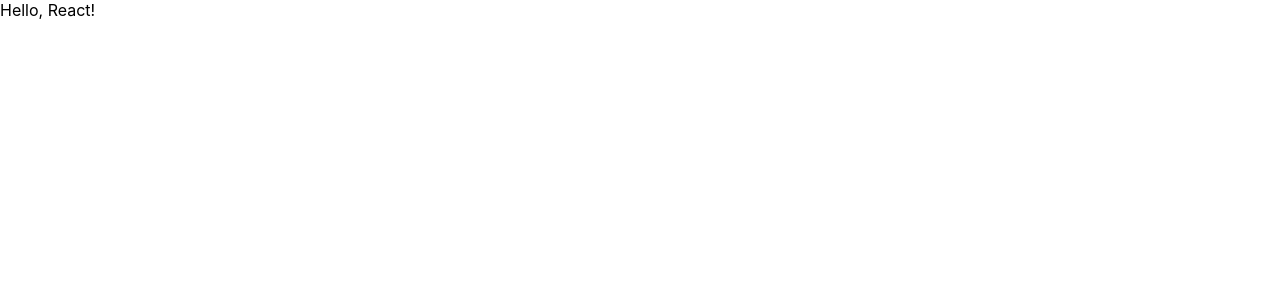
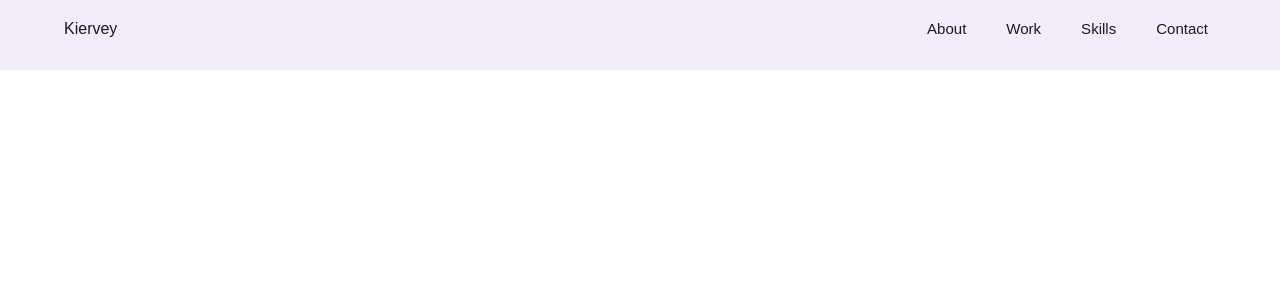
Before and after one commit to kiervz/kiervz.github.io, a React (Create React App) app: page / in a window 1280 px wide. Shown: the top 300 px of the page. Built offline with nearby package versions, Linux system fonts and the light colour scheme; the HTML template or start-up script is replaced by a standard one.

Commit message:
add navigation bar

```diff
--- a/package.json
+++ b/package.json
@@ -8,6 +8,7 @@
     "@testing-library/user-event": "^13.5.0",
     "react": "^18.2.0",
     "react-dom": "^18.2.0",
+    "react-router-dom": "^6.3.0",
     "react-scripts": "5.0.1",
     "web-vitals": "^2.1.4"
   },
--- a/src/App.js
+++ b/src/App.js
@@ -1,9 +1,10 @@
 import React from "react";
+import Navbar from "./layouts/Navbar";
 
 const App = () => {
     return (
-        <div>
-            Hello, React!
+        <div id="layout">
+            <Navbar />
         </div>
     );
 }
--- /dev/null
+++ b/src/hooks/useWindowDimensions.js
@@ -0,0 +1,28 @@
+import React, { useState, useEffect } from 'react';
+
+const getWindowDimensions = () => {
+    const { innerWidth, innerHeight } = window;
+
+    return {
+        width: innerWidth,
+        height: innerHeight
+    };
+}
+
+const useWindowDimensions = () => {
+    const [windowDimensions, setWindowDimensions] = useState(getWindowDimensions());
+
+    useEffect(() => {
+        const handleResize = () => {
+            setWindowDimensions(getWindowDimensions());
+        }
+
+        window.addEventListener('resize', handleResize);
+
+        return () => window.removeEventListener('resize', handleResize);
+    }, []);
+
+    return windowDimensions;
+}
+
+export default useWindowDimensions
--- a/src/index.css
+++ b/src/index.css
@@ -1,13 +1,36 @@
-body {
+* {
+  font-family: 'Poppins', sans-serif;
   margin: 0;
-  font-family: -apple-system, BlinkMacSystemFont, 'Segoe UI', 'Roboto', 'Oxygen',
-    'Ubuntu', 'Cantarell', 'Fira Sans', 'Droid Sans', 'Helvetica Neue',
-    sans-serif;
-  -webkit-font-smoothing: antialiased;
-  -moz-osx-font-smoothing: grayscale;
+  padding: 0;
+  box-sizing: border-box;
+  scroll-behavior: smooth;
+  scroll-padding-top: 2em;
 }
 
-code {
-  font-family: source-code-pro, Menlo, Monaco, Consolas, 'Courier New',
-    monospace;
+*, ::before, ::after {
+  box-sizing: inherit;
 }
+
+:root {
+  --violet-color: #612BFE;
+  --primary-color: #1A1721;
+  --secondary-color: #6B647F;
+  --bg-color: #F2ECFD;
+  --bg-secondary-color: #EAE0FF;
+  --transition: all 0.25s cubic-bezier(0.645,0.045,0.355,1);
+  --navy-shadow: rgba(240, 237, 253,0.7);
+}
+
+a {
+    text-decoration: none;
+    color: var(--primary-color);
+}
+
+a li {
+  list-style:none;
+  background-color: white;
+}
+
+li {
+    list-style:none;
+}
--- /dev/null
+++ b/src/layouts/Navbar.css
@@ -0,0 +1,131 @@
+
+.main-header {
+    position: fixed;
+    width: 100%;
+    top: 0;
+    left: 0;
+    z-index: 5;
+    backdrop-filter: blur(5px);
+    transition: var(--transition);
+    height: 4.375em;
+    transform: translateY(0px);
+    background-color: var(--bg-color);
+}
+
+.main-header .nav {
+    display: flex;
+    align-items: center;
+    justify-content: space-between;
+    padding: 20px 0;
+    position: relative;
+}
+
+.container {
+    margin: auto;
+    width: min(90%, 4000px);
+}
+
+.navbar {
+    display: flex;
+    align-items: center;
+    -moz-column-gap: 1.5em;
+         column-gap: 1.5em;
+}
+
+.navbar .nav-link {
+    position: relative;
+    font-size: 0.94rem;
+    padding: 4px 8px;
+    color: var(--primary-color);
+}
+
+.navbar .nav-link::after {
+    margin-left: 8px;
+    background-color: var(--violet-color);
+    position: absolute;
+    content: "";
+    width: 0;
+    height: 3px;
+    top: 30px;
+    left: 0;
+    transition: 0.3s;
+}
+
+.navbar .nav-link:hover::after {
+    width: 50%;
+}
+
+.navbar .nav-link.active-link::after {
+    margin-left: 8px;
+    background-color: var(--violet-color);
+    position: absolute;
+    content: "";
+    width: 50%;
+    height: 3px;
+    top: 30px;
+    left: 0;
+    transition: 0.3s;
+}
+
+.menu-icon {
+    display: none;
+    flex-direction: column;
+    align-items: center;
+    justify-content: center;
+    row-gap: 5px;
+    cursor: pointer;
+    z-index: 100;
+    transition: 0.3s;
+}
+
+.menu-icon div {
+    display: block;
+    background-color: var(--primary-color);
+    height: 2px;
+    width: 24px;
+    transition: 0.3s;
+}
+
+.move .line1 {
+    transform: rotate(-45deg) translate(-5px, 5px);
+}
+
+.move .line2 {
+    opacity: 0;
+}
+
+.move .line3 {
+    transform: rotate(45deg) translate(-5px, -5px);
+}
+
+@media (max-width:768px) {
+    .menu-icon {
+        display: flex;
+    }
+
+    .navbar {
+        top: 0;
+        right: -100%;
+        width: min(75vw, 400px);
+        height: 100vh;
+        background-color: var(--bg-secondary-color);
+        display: flex;
+        flex-direction: column;
+        align-items: center;
+        position: fixed;
+        padding: 50px 20px;
+
+    }
+
+    .navbar  .nav-link {
+        display: block;
+        margin: 1rem 0;
+    }
+
+    .open-menu {
+        right: 0;
+        transition: 0.5s all cubic-bezier(0.075, 0.82, 0.165, 1);
+        animation: introLoad 0.5s forwards;
+        padding: 8em 0;
+    }
+}
--- /dev/null
+++ b/src/layouts/Navbar.js
@@ -0,0 +1,45 @@
+import React, { useEffect, useState } from 'react'
+import useWindowDimensions from '../hooks/useWindowDimensions';
+import './Navbar.css'
+
+const Navbar = () => {
+    const { width } = useWindowDimensions();
+    const [isOpenMenu, setIsOpenMenu] = useState(false)
+
+    const checkWidth = () => {
+        if (width > 768 && isOpenMenu) {
+            setIsOpenMenu(false)
+        }
+    }
+
+    const clickMenu = () => {
+        setIsOpenMenu(!isOpenMenu)
+    }
+
+    useEffect(() => {
+        checkWidth()
+    }, [width])
+
+    return (
+        <header className="main-header shadow">
+            <nav className="nav container">
+                <a href="/" className="logo">Kiervey</a>
+
+                <ul className={`navbar ${isOpenMenu ? 'open-menu' : 'close-menu'}`}>
+                    <li><a href="#about" className='nav-link'>About</a></li>
+                    <li><a href="#work" className='nav-link'>Work</a></li>
+                    <li><a href="#skill" className='nav-link'>Skills</a></li>
+                    <li><a href="#contact" className='nav-link'>Contact</a></li>
+                </ul>
+
+                <div className={`menu-icon ${isOpenMenu ? 'move' : ''}`} onClick={clickMenu}>
+                    <div className="line1"></div>
+                    <div className="line2"></div>
+                    <div className="line3"></div>
+                </div>
+            </nav>
+        </header>
+    )
+}
+
+export default Navbar
```
Also changed, not shown: src/assets/images/bg-wave.svg (added), 1 other file (tests, documents, lock files or other folders).
